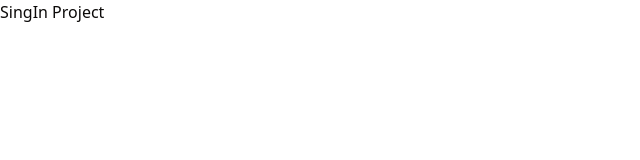
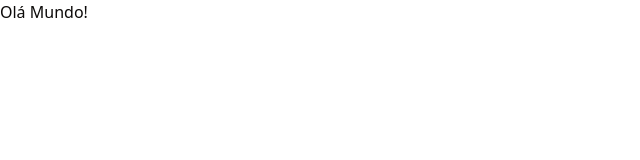
Before and after one commit to VictorBrasileiroo/LoginScreen, a React (Vite) app: page / in a window 1280 px wide. Shown: the top 160 px of the page, without its empty margins (0-640 px from the left). Built offline with nearby package versions, Linux system fonts and the light colour scheme.

Commit message:
feat: git add SingIn Screen Components

```diff
--- a/src/App.jsx
+++ /dev/null
@@ -1,8 +0,0 @@
-
-export function App() {
-  return (
-    <>
-      <h1>SingIn Project</h1>
-    </>
-  )
-}
--- a/src/main.jsx
+++ b/src/main.jsx
@@ -1,9 +1,9 @@
 import { createRoot } from 'react-dom/client'
-import { App } from './App.jsx'
 import './index.css'
+import { SingIn } from './screens/singin'
 
 createRoot(document.getElementById('root')).render(
   <>
-    <App></App>
+    <SingIn></SingIn>
   </>
 )
--- /dev/null
+++ b/src/screens/singin.jsx
@@ -0,0 +1,7 @@
+export function SingIn(){
+    return (
+        <>
+            <h1>Olá Mundo!</h1>
+        </>
+    )
+}
```
